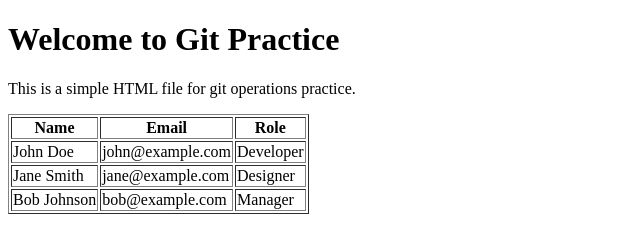
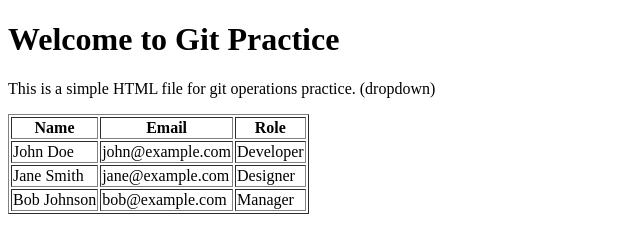
Before and after one commit to snyetukuri/LocalRepo, a plain HTML site: page index.html in a window 1280 px wide. Shown: the whole page, without its empty margins (0-640 px from the left). Drawn offline with Linux system fonts and the light colour scheme.

```diff
--- a/index.html
+++ b/index.html
@@ -7,7 +7,7 @@
 </head>
 <body>
     <h1>Welcome to Git Practice</h1>
-    <p>This is a simple HTML file for git operations practice.</p>
+    <p>This is a simple HTML file for git operations practice. (dropdown)</p>
     <table border="1">
         <thead>
             <tr>
```
